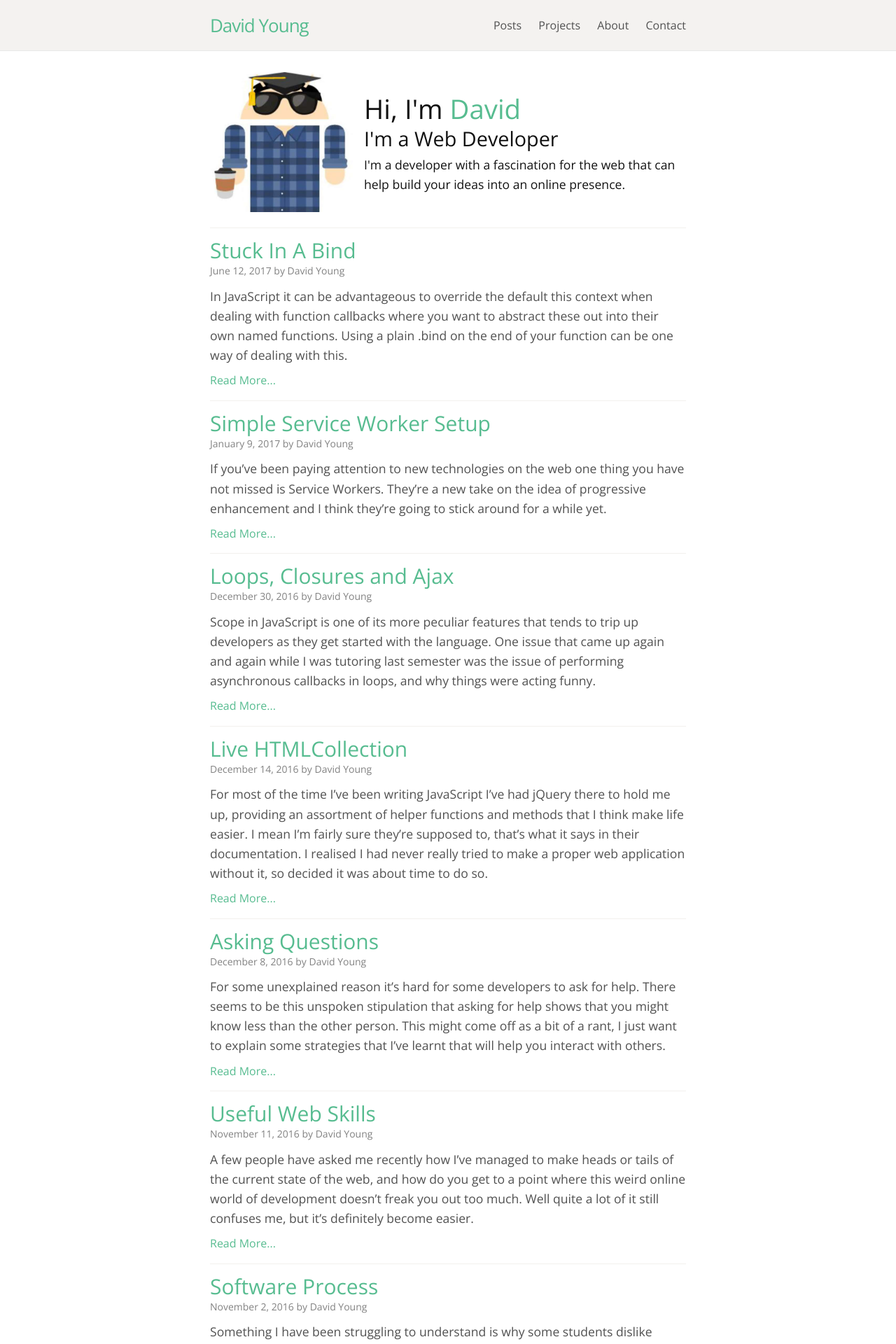
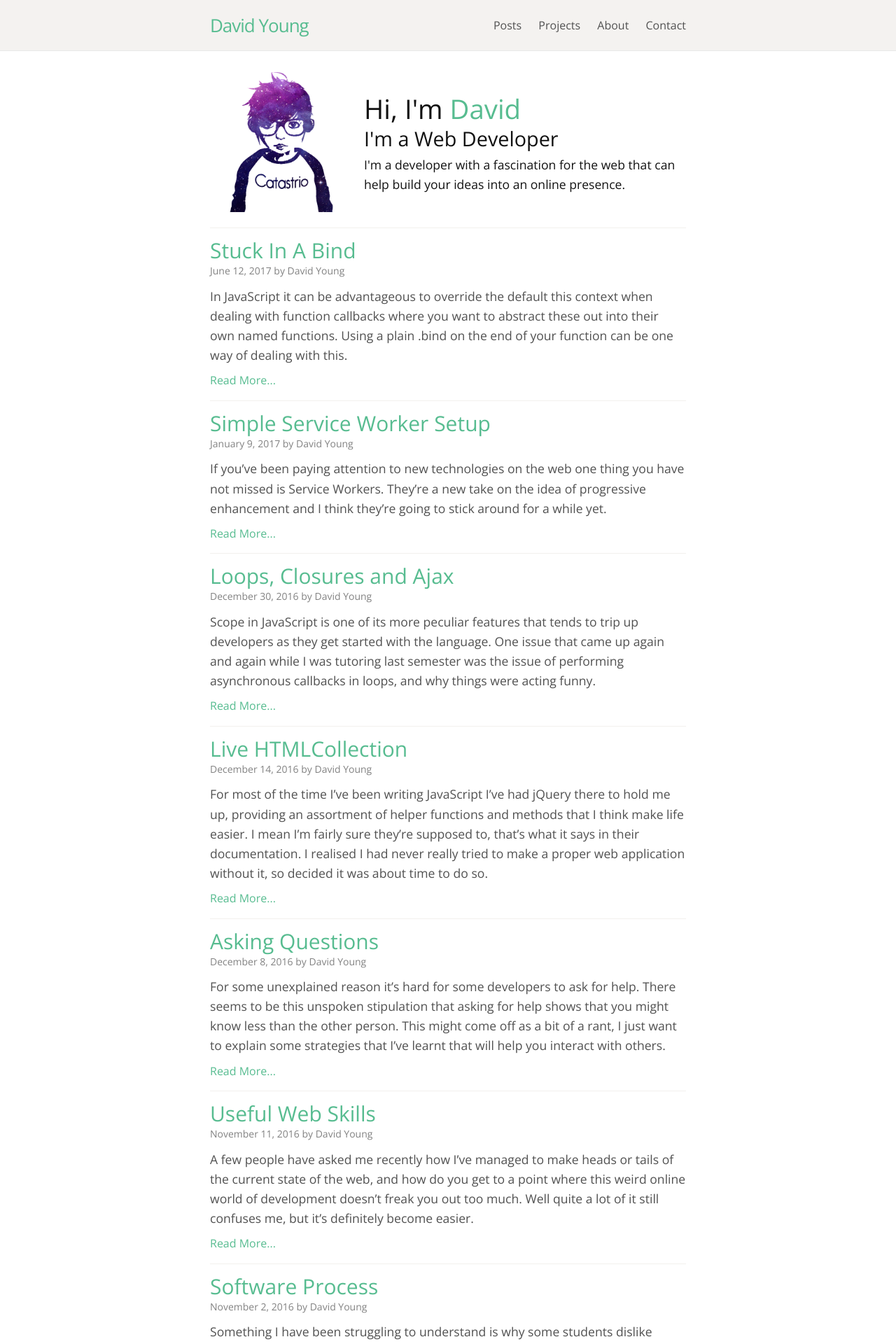
Before and after one commit to Catastrio/catastrio.github.io, a Jekyll site: the page built from index.html, in a window 1280 px wide. Shown: the top 1920 px of the page at 70% size. Built offline with Jekyll 4.4.1, drawn with Linux system fonts in a browser that asks for light colours; a file with an impossible date is left out.

Commit message:
Updatinglogo

```diff
--- a/index.html
+++ b/index.html
@@ -4,7 +4,7 @@ layout: default
 <div class="default">
   <div class="hero-row">
     <div class="hero-row-image">
-      <img src="{{ '/images/small.jpg' | prepend: site.baseurl }}" alt="An image of an android like person from the waist up with sunglasses and a checkered shirt.">
+      <img src="{{ '/images/cataslogo.png' | prepend: site.baseurl }}" alt="An image of an android like person from the waist up with sunglasses and a checkered shirt.">
     </div>
     <div class="hero-row-bio">
       <h1>Hi, I'm <span>David</span></h1>
```
Also changed, not shown: images/cataslogo.png (added).
